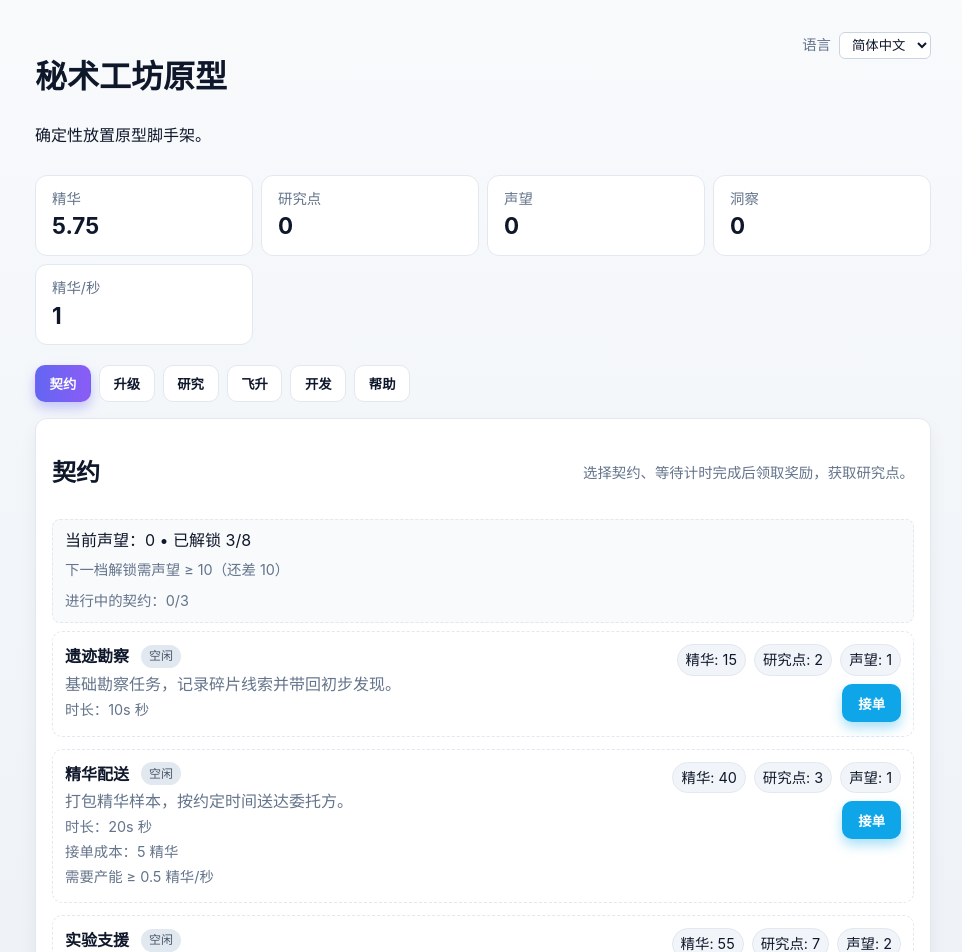
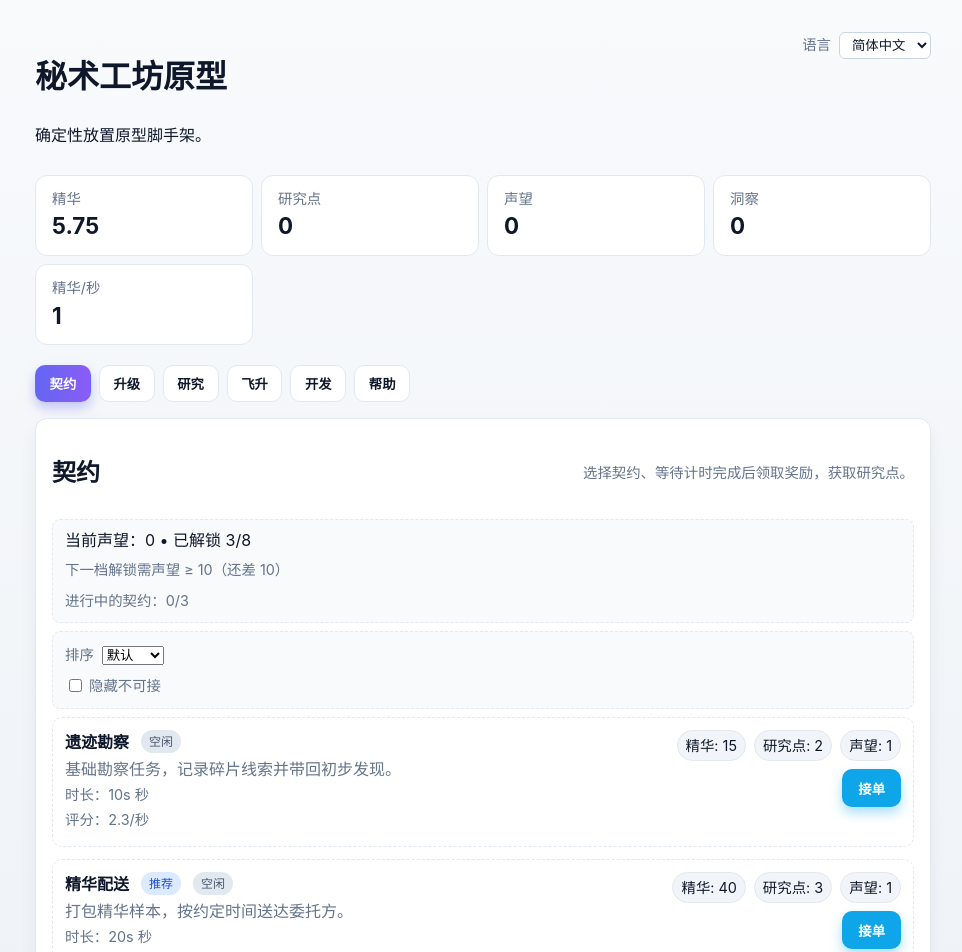
Before and after one commit to NeezerGu/xxgame, a React (Vite) app: page / in a window 1280 px wide. Shown: the top 952 px of the page, without its empty margins (157-1119 px from the left). Built offline with nearby package versions, Linux system fonts and the light colour scheme.

Commit message:
Add contract tab scoring and sorting helpers

```diff
--- a/src/App.tsx
+++ b/src/App.tsx
@@ -14,12 +14,19 @@ import { copyText } from "./utils/clipboard";
 import { APP_VERSION, buildDiagnosticsPayload } from "./utils/diagnostics";
 import { formatCompact, formatInt, formatSeconds } from "./utils/format";
 import { safeReadStorage } from "./utils/storage";
-import { SAVE_KEY, TAB_STORAGE_KEY } from "./constants/storage";
+import { computeContractScore, DEFAULT_CONTRACT_WEIGHTS } from "./utils/contractScore";
+import {
+  CONTRACT_HIDE_STORAGE_KEY,
+  CONTRACT_SORT_STORAGE_KEY,
+  SAVE_KEY,
+  TAB_STORAGE_KEY
+} from "./constants/storage";
 
 const AUTO_SAVE_INTERVAL_MS = 5000;
 const TICK_INTERVAL_MS = 250;
 
 type TabKey = "contracts" | "upgrades" | "research" | "ascend" | "dev" | "help";
+type ContractSortMode = "default" | "score";
 
 interface LoadedState {
   state: GameState;
@@ -71,6 +78,14 @@ function App() {
     }
     return "contracts";
   });
+  const [contractSortMode, setContractSortMode] = useState<ContractSortMode>(() => {
+    const saved = safeReadStorage(CONTRACT_SORT_STORAGE_KEY);
+    return saved === "score" ? "score" : "default";
+  });
+  const [hideUnavailableContracts, setHideUnavailableContracts] = useState<boolean>(() => {
+    const saved = safeReadStorage(CONTRACT_HIDE_STORAGE_KEY);
+    return saved === "true";
+  });
 
   if (shouldCrash) {
     throw new Error("Manual crash trigger");
@@ -88,6 +103,22 @@ function App() {
     document.documentElement.lang = locale;
     document.title = t("app.title", undefined, locale);
   }, [locale]);
+
+  useEffect(() => {
+    try {
+      window.localStorage.setItem(CONTRACT_SORT_STORAGE_KEY, contractSortMode);
+    } catch {
+      // ignore
+    }
+  }, [contractSortMode]);
+
+  useEffect(() => {
+    try {
+      window.localStorage.setItem(CONTRACT_HIDE_STORAGE_KEY, hideUnavailableContracts ? "true" : "false");
+    } catch {
+      // ignore
+    }
+  }, [hideUnavailableContracts]);
 
   useEffect(() => {
     const tickInterval = setInterval(() => {
@@ -311,6 +342,90 @@ function App() {
     ],
     [locale]
   );
+  const contractEntries = useMemo(
+    () =>
+      gameState.contracts.slots.map((slot, index) => {
+        const def = CONTRACT_DEFINITIONS.find((item) => item.id === slot.id);
+        const requiredReputation = def?.requiredReputation ?? 0;
+        const acceptCost = def?.acceptCostEssence ?? 0;
+        const requiredEssencePerSecond = def?.requiredEssencePerSecond ?? 0;
+        const isUnlocked = reputation >= requiredReputation;
+        const isActive = slot.status === "active";
+        const isCompleted = slot.status === "completed";
+        const hasCapacity = activeContracts < gameState.contracts.maxSlots || isActive || isCompleted;
+        const hasEssenceForCost = gameState.resources.essence >= acceptCost;
+        const meetsEssenceRate = gameState.production.perSecond >= requiredEssencePerSecond;
+        const available =
+          slot.status === "idle" && isUnlocked && hasCapacity && hasEssenceForCost && meetsEssenceRate;
+        const score = computeContractScore({
+          rewardResearch: slot.reward.research,
+          rewardReputation: slot.reward.reputation,
+          rewardEssence: slot.reward.essence,
+          acceptCostEssence: acceptCost,
+          durationMs: slot.durationMs,
+          weights: DEFAULT_CONTRACT_WEIGHTS
+        });
+
+        return {
+          slot,
+          requiredReputation,
+          acceptCost,
+          requiredEssencePerSecond,
+          isUnlocked,
+          isActive,
+          isCompleted,
+          hasCapacity,
+          hasEssenceForCost,
+          meetsEssenceRate,
+          available,
+          score,
+          originalIndex: index
+        };
+      }),
+    [
+      activeContracts,
+      gameState.contracts.maxSlots,
+      gameState.contracts.slots,
+      gameState.production.perSecond,
+      gameState.resources.essence,
+      reputation
+    ]
+  );
+  const filteredContracts = useMemo(() => {
+    const base = contractEntries.filter((entry) => {
+      if (!hideUnavailableContracts) return true;
+      if (entry.slot.status !== "idle") return true;
+      return entry.available;
+    });
+
+    if (contractSortMode !== "score") {
+      return base;
+    }
+
+    const activeOrCompleted = base.filter((entry) => entry.slot.status !== "idle");
+    const idle = base.filter((entry) => entry.slot.status === "idle");
+    const sortedIdle = idle
+      .slice()
+      .sort((a, b) => {
+        if (b.score !== a.score) return b.score - a.score;
+        return a.slot.id.localeCompare(b.slot.id);
+      });
+
+    return [...activeOrCompleted, ...sortedIdle];
+  }, [contractEntries, contractSortMode, hideUnavailableContracts]);
+  const recommendedContractId = useMemo(() => {
+    const candidates = filteredContracts.filter(
+      (entry) => entry.slot.status === "idle" && entry.available
+    );
+    if (candidates.length === 0) return null;
+    const sorted = candidates
+      .slice()
+      .sort((a, b) => {
+        if (b.score !== a.score) return b.score - a.score;
+        return a.slot.id.localeCompare(b.slot.id);
+      });
+    return sorted[0].slot.id;
+  }, [filteredContracts]);
   const faqEntries = useMemo(
     () => [
       t("help.faq.locked", undefined, locale),
@@ -427,41 +542,59 @@ function App() {
                 )}
               </div>
             </div>
+            <div className="reputation-summary">
+              <label className="muted small">
+                {t("contracts.sortLabel", undefined, locale)}
+                <select
+                  value={contractSortMode}
+                  onChange={(event) => setContractSortMode(event.target.value as ContractSortMode)}
+                  style={{ marginLeft: "8px" }}
+                >
+                  <option value="default">{t("contracts.sort.default", undefined, locale)}</option>
+                  <option value="score">{t("contracts.sort.score", undefined, locale)}</option>
+                </select>
+              </label>
+              <label className="muted small" style={{ display: "flex", alignItems: "center", gap: "4px" }}>
+                <input
+                  type="checkbox"
+                  checked={hideUnavailableContracts}
+                  onChange={(event) => setHideUnavailableContracts(event.target.checked)}
+                />
+                {t("contracts.hideUnavailable", undefined, locale)}
+              </label>
+            </div>
             <div className="contract-list">
-              {gameState.contracts.slots.map((slot) => {
-                const def = CONTRACT_DEFINITIONS.find((item) => item.id === slot.id);
-                const requiredReputation = def?.requiredReputation ?? 0;
-                const acceptCost = def?.acceptCostEssence ?? 0;
-                const requiredEssencePerSecond = def?.requiredEssencePerSecond ?? 0;
+              {filteredContracts.map((entry) => {
+                const { slot } = entry;
                 const formattedDuration = formatSeconds(slot.durationMs / 1000);
-                const formattedAcceptCost = formatInt(acceptCost, locale);
-                const formattedRequiredEps = formatCompact(requiredEssencePerSecond, { maxDecimals: 1 });
-                const formattedRequiredReputation = formatInt(requiredReputation, locale);
-                const isUnlocked = reputation >= requiredReputation;
+                const formattedAcceptCost = formatInt(entry.acceptCost, locale);
+                const formattedRequiredEps = formatCompact(entry.requiredEssencePerSecond, { maxDecimals: 1 });
+                const formattedRequiredReputation = formatInt(entry.requiredReputation, locale);
                 const progress = getContractProgress(slot);
-                const isActive = slot.status === "active";
-                const isCompleted = slot.status === "completed";
-                const hasCapacity = activeContracts < gameState.contracts.maxSlots || isActive || isCompleted;
-                const hasEssenceForCost = gameState.resources.essence >= acceptCost;
-                const meetsEssenceRate = gameState.production.perSecond >= requiredEssencePerSecond;
-                const disabledReason = !isUnlocked
+                const disabledReason = !entry.isUnlocked
                   ? t("contracts.requireReputation", { required: formattedRequiredReputation }, locale)
-                  : !hasCapacity
-                    ? t(
-                        "contracts.reason.capacity",
-                        { max: formatInt(gameState.contracts.maxSlots, locale) },
-                        locale
-                      )
-                    : !hasEssenceForCost
+                  : !entry.hasCapacity
+                    ? t("contracts.reason.capacity", { max: formatInt(gameState.contracts.maxSlots, locale) }, locale)
+                    : !entry.hasEssenceForCost
                       ? t("contracts.reason.cost", { cost: formattedAcceptCost }, locale)
-                      : !meetsEssenceRate
+                      : !entry.meetsEssenceRate
                         ? t("contracts.reason.eps", { eps: formattedRequiredEps }, locale)
                         : undefined;
+                const scoreLabel = t(
+                  "contracts.scoreLabel" as MessageKey,
+                  { score: formatCompact(entry.score, { maxDecimals: 2 }) },
+                  locale
+                );
                 return (
                   <div className="contract-row" key={slot.id}>
                     <div className="contract-info">
                       <div className="contract-title">
                         <strong>{t(slot.nameKey as MessageKey, undefined, locale)}</strong>
+                        {entry.available && slot.status === "idle" && recommendedContractId === slot.id ? (
+                          <span className="status-pill status-active">
+                            {t("contracts.recommended", undefined, locale)}
+                          </span>
+                        ) : null}
                         <span className={`status-pill status-${slot.status}`}>
                           {t(`contracts.status.${slot.status}` as MessageKey, undefined, locale)}
                         </span>
@@ -476,22 +609,23 @@ function App() {
                           locale
                         )}
                       </div>
-                      {acceptCost > 0 ? (
+                      <div className="muted small">{scoreLabel}</div>
+                      {entry.acceptCost > 0 ? (
                         <div className="muted small">
                           {t("contracts.acceptCost", { cost: formattedAcceptCost }, locale)}
                         </div>
                       ) : null}
-                      {requiredEssencePerSecond > 0 ? (
+                      {entry.requiredEssencePerSecond > 0 ? (
                         <div className="muted small">
                           {t("contracts.requiredEps", { eps: formattedRequiredEps }, locale)}
                         </div>
                       ) : null}
-                      {!isUnlocked ? (
+                      {!entry.isUnlocked ? (
                         <div className="muted small warning">
                           {t("contracts.requireReputation", { required: formattedRequiredReputation }, locale)}
                         </div>
                       ) : null}
-                      {isActive ? (
+                      {entry.isActive ? (
                         <div className="progress-bar contract-progress">
                           <div className="progress-fill" style={{ width: `${progress * 100}%` }} />
                         </div>
@@ -518,7 +652,7 @@ function App() {
                           />
                         ) : null}
                       </div>
-                      {isCompleted ? (
+                      {entry.isCompleted ? (
                         <button
                           className="action-button"
                           onClick={() => setGameState((prev) => applyAction(prev, { type: "completeContract", contractId: slot.id }))}
@@ -528,10 +662,16 @@ function App() {
                       ) : (
                         <button
                           className="action-button secondary"
-                          disabled={isActive || !isUnlocked || !hasCapacity || !hasEssenceForCost || !meetsEssenceRate}
+                          disabled={
+                            entry.isActive ||
+                            !entry.isUnlocked ||
+                            !entry.hasCapacity ||
+                            !entry.hasEssenceForCost ||
+                            !entry.meetsEssenceRate
+                          }
                           onClick={() => setGameState((prev) => applyAction(prev, { type: "acceptContract", contractId: slot.id }))}
                         >
-                          {isUnlocked
+                          {entry.isUnlocked
                             ? t("contracts.accept", undefined, locale)
                             : t("contracts.locked", undefined, locale)}
                         </button>
--- a/src/constants/storage.ts
+++ b/src/constants/storage.ts
@@ -1,3 +1,5 @@
 export const SAVE_KEY = "idle-proto-save";
 export const TAB_STORAGE_KEY = "idle-proto-tab";
 export const LOCALE_STORAGE_KEY = "idle-proto-locale";
+export const CONTRACT_SORT_STORAGE_KEY = "idle-proto-contract-sort";
+export const CONTRACT_HIDE_STORAGE_KEY = "idle-proto-contract-hide";
--- a/src/i18n/messages.en-US.ts
+++ b/src/i18n/messages.en-US.ts
@@ -97,6 +97,12 @@ export const enUSMessages: Record<MessageKey, string> = {
   "contracts.allUnlocked": "All contract tiers unlocked",
   "contracts.requireReputation": "Requires Reputation ≥ {required}",
   "contracts.capacity": "Active contracts: {active}/{max}",
+  "contracts.sortLabel": "Sort",
+  "contracts.sort.default": "Default",
+  "contracts.sort.score": "By score",
+  "contracts.hideUnavailable": "Hide unavailable",
+  "contracts.scoreLabel": "Score: {score}/s",
+  "contracts.recommended": "Recommended",
   "contracts.status.idle": "Idle",
   "contracts.status.active": "Active",
   "contracts.status.completed": "Completed",
--- a/src/i18n/messages.zh-CN.ts
+++ b/src/i18n/messages.zh-CN.ts
@@ -93,6 +93,12 @@ export const zhCNMessages = {
   "contracts.allUnlocked": "已全部解锁当前契约阶梯",
   "contracts.requireReputation": "需要声望 ≥ {required}",
   "contracts.capacity": "进行中的契约：{active}/{max}",
+  "contracts.sortLabel": "排序",
+  "contracts.sort.default": "默认",
+  "contracts.sort.score": "按评分",
+  "contracts.hideUnavailable": "隐藏不可接",
+  "contracts.scoreLabel": "评分：{score}/秒",
+  "contracts.recommended": "推荐",
   "contracts.status.idle": "空闲",
   "contracts.status.active": "进行中",
   "contracts.status.completed": "已完成",
--- /dev/null
+++ b/src/utils/contractScore.ts
@@ -0,0 +1,40 @@
+export type ContractScoreWeights = {
+  research: number;
+  reputation: number;
+  essence: number;
+};
+
+export const DEFAULT_CONTRACT_WEIGHTS: ContractScoreWeights = {
+  research: 3,
+  reputation: 2,
+  essence: 1
+};
+
+interface ComputeContractScoreParams {
+  rewardResearch?: number;
+  rewardReputation?: number;
+  rewardEssence?: number;
+  acceptCostEssence?: number;
+  durationMs: number;
+  weights?: ContractScoreWeights;
+}
+
+export function computeContractScore({
+  rewardResearch,
+  rewardReputation,
+  rewardEssence,
+  acceptCostEssence,
+  durationMs,
+  weights = DEFAULT_CONTRACT_WEIGHTS
+}: ComputeContractScoreParams): number {
+  const durationSec = durationMs / 1000;
+  const netEssence = (rewardEssence ?? 0) - (acceptCostEssence ?? 0);
+
+  const score =
+    (weights.research * (rewardResearch ?? 0) +
+      weights.reputation * (rewardReputation ?? 0) +
+      weights.essence * netEssence) /
+    Math.max(1, durationSec);
+
+  return score;
+}
```
Also changed, not shown: 1 other file (tests, documents, lock files or other folders).
